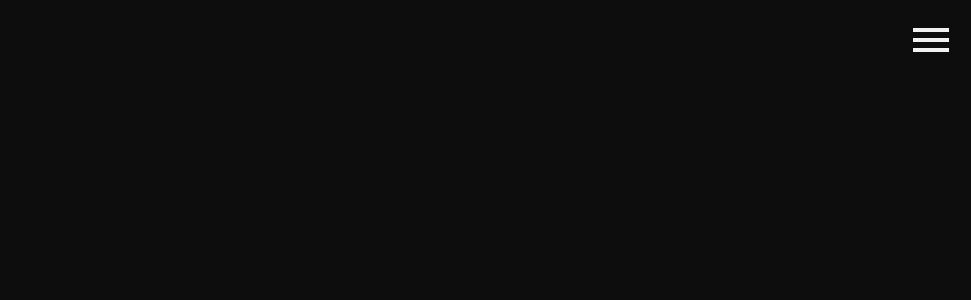
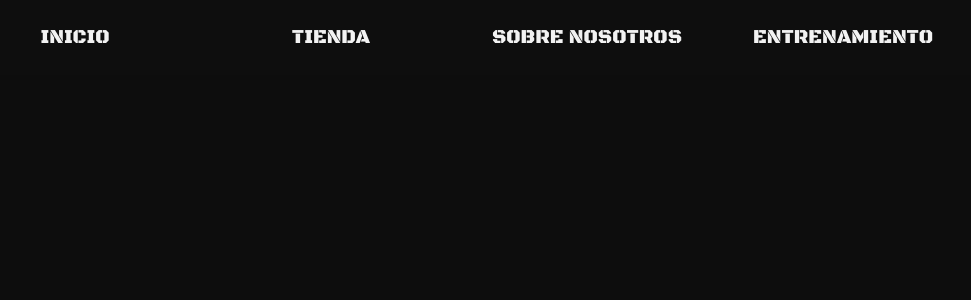
Before and after one commit to Webit-O/CDH-HALTEROFILIA-LZT, a React (Vite) app in the folder front/: page / in a window 1280 px wide. Shown: the top 300 px of the page, without its empty margins (309-1280 px from the left). Built offline with nearby package versions, Linux system fonts and the light colour scheme.

Commit message:
feat: header responsive with hover

```diff
--- a/front/src/components/Header/Header.css
+++ b/front/src/components/Header/Header.css
@@ -1,6 +1,5 @@
 .navbar {
   width: 100%;
-  min-width: 360px;
   background-color: #2525250f;
 }
 
@@ -22,28 +21,30 @@
 
 #nav-mobile-style #nav-list {
   flex-direction: column;
+  width: 100%;
   display: flex;
-  justify-content: center;
+  justify-content: right;
+  padding-top: 55px;
 }
 
 #nav-mobile-style #nav-list ul {
   display: flex;
+  width: 100%;
   justify-content: center;
   text-align: center;
-  padding: 10px;
+  padding: 25px;
 }
 
-#nav-list {
-  flex-direction: column;
-  display: flex;
-  justify-content: right;
+#nav-list ul:hover{
+  cursor: pointer;
+  color: var(--night);
+  background-color: var(--satin-sheen-gold);
 }
 
-#nav-list ul {
-  display: flex;
-  justify-content: center;
-  text-align: center;
-  padding: 10px;
+#nav-list ul:active{
+  cursor: pointer;
+  color: var(--night);
+  background-color: var(--satin-sheen-gold);
 }
 
 #nav-list a{
@@ -52,3 +53,29 @@
   font-size: 20px;
   text-decoration: none;
 }
+
+@media (min-width: 800px){
+
+  #nav-mobile-style {
+    display: none;
+  }
+
+  #nav-web-style {
+    display: flex;
+    justify-content: right;
+  }
+
+  #nav-web-style #nav-list {
+    width: 80%;
+    display: flex;
+    justify-content: right;
+  }
+
+  #nav-web-style #nav-list ul {
+    display: flex;
+    width: 100%;
+    justify-content: center;
+    text-align: center;
+    padding: 25px;
+  }
+}
```
